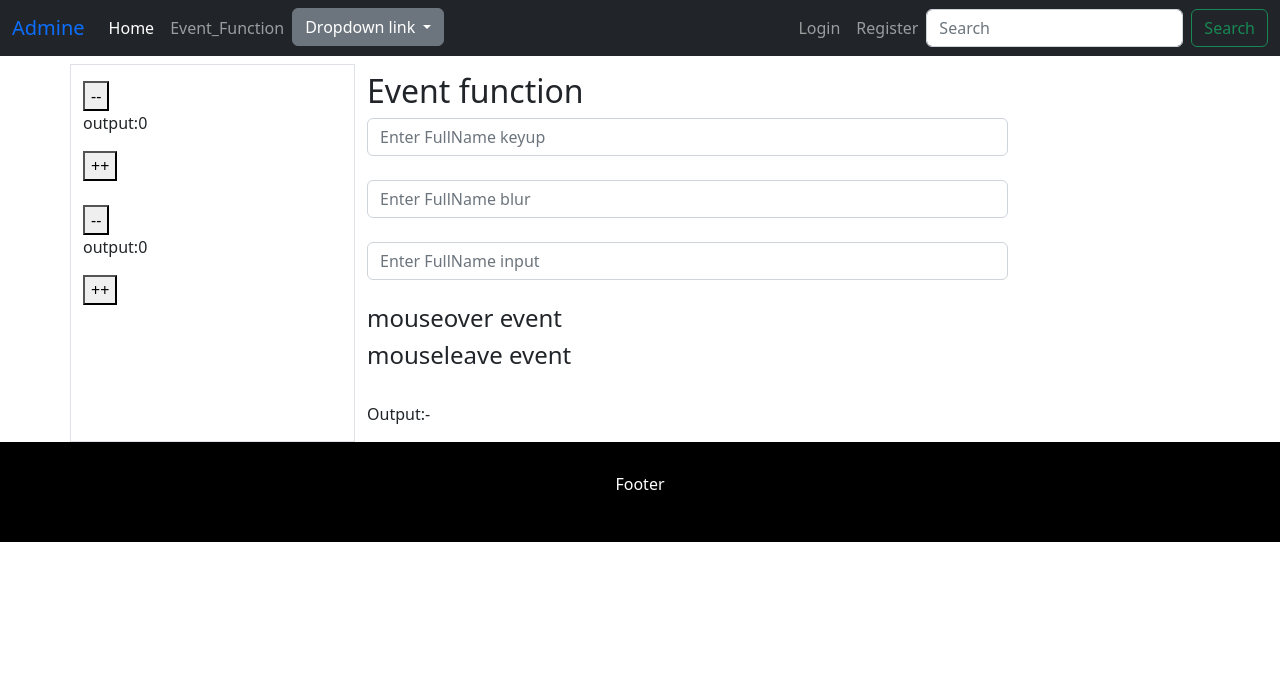
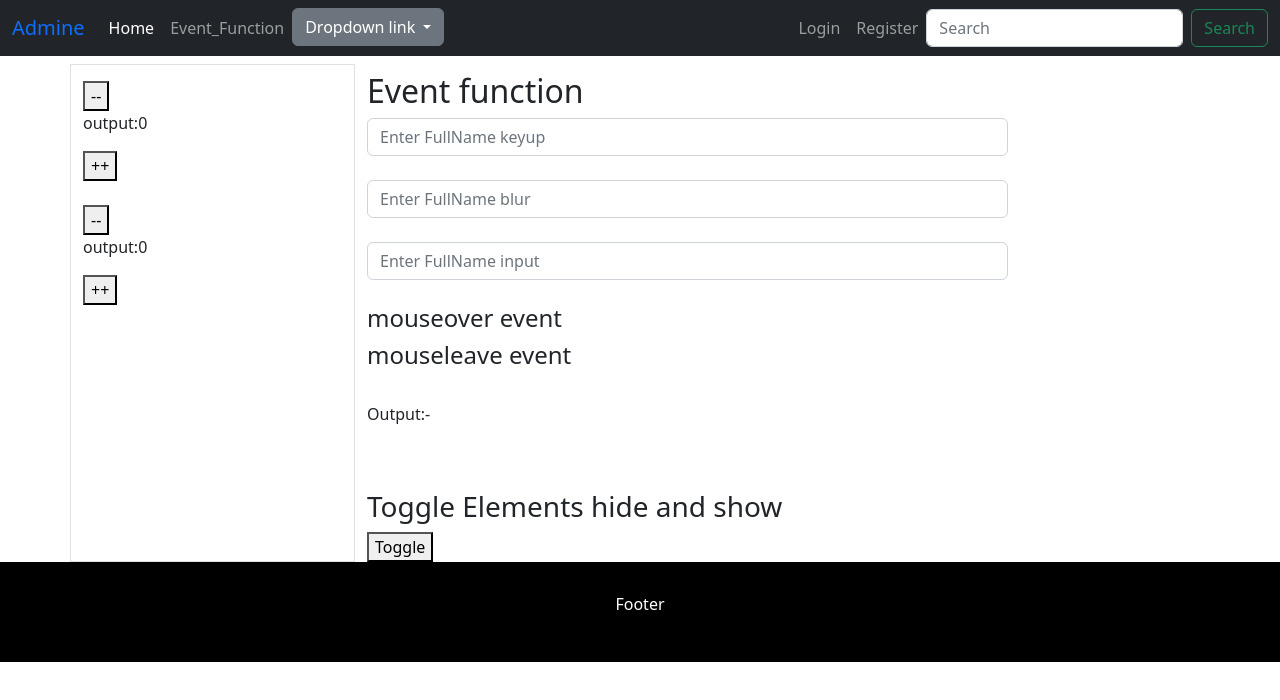
Before and after one commit to akashkumargupta560/adminpanal, an Angular app: page /event in a window 1280 px wide. Shown: the top 700 px of the page. Built offline with nearby package versions, Linux system fonts and the light colour scheme.

Commit message:
hid and show heading with toggles element

```diff
--- a/src/app/event-function/event-function.component.html
+++ b/src/app/event-function/event-function.component.html
@@ -6,3 +6,9 @@
             <h4 (mouseleave)="getValue1('leave')">mouseleave event</h4>
             <br>
             <p>Output:- {{displayVal1}} </p>
+            <br><br>
+            <h3>Toggle Elements hide and show</h3>
+            <button (click)="toggle()">Toggle</button><br>
+            <h4 *ngIf="display">
+                Toggle Elements Event
+            </h4>
--- a/src/app/event-function/event-function.component.ts
+++ b/src/app/event-function/event-function.component.ts
@@ -18,5 +18,8 @@ export class EventFunctionComponent implements OnInit {
     //this.isShowData=true;
     this.displayVal1=value
   }
-
+display=false;
+  toggle(){
+this.display=!this.display; //this proccess called negiation
+  }
 }
```
